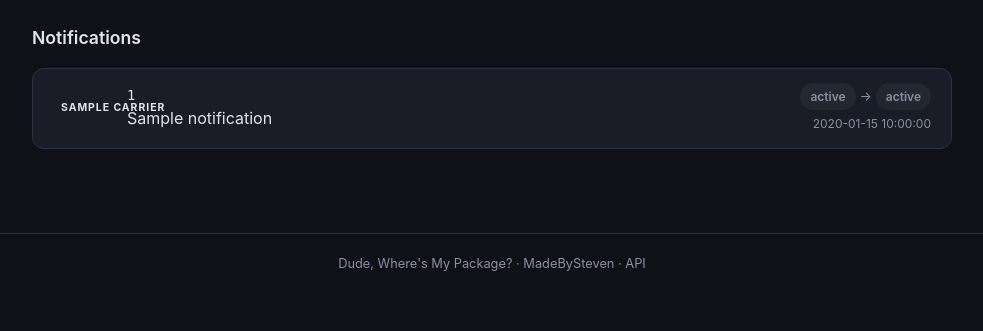
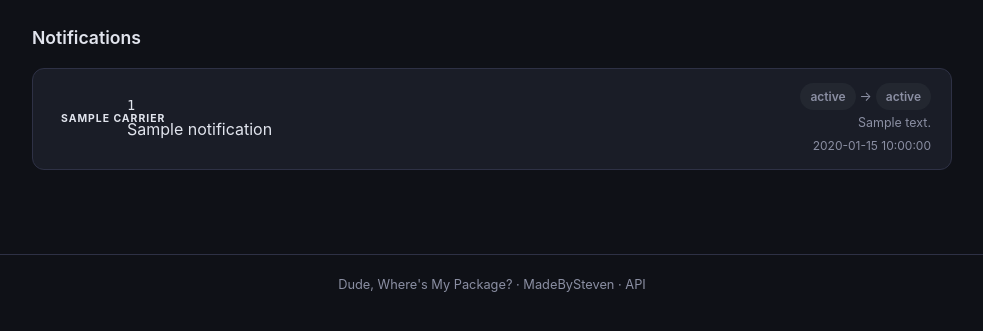
Before and after one commit to stevendejongnl/dude-wheres-my-package, a Python web app: template src/dwmp/templates/notifications.html in a window 1280 px wide. Shown: the part 81-412 px from the top of the page, without its empty margins (148-1131 px from the left). Run offline with Jinja, Linux system fonts and the light colour scheme; the template is opened without the code that fills it: most values are stand-ins (such as "Sample title", 1, 10 or a date in 2020).

Commit message:
feat(notifications): include event description in status-change notifications
Notifications previously only showed "in_transit → out_for_delivery"
with no context about what actually happened. Now the latest event
description is stored alongside the status change, e.g. "The shipment
has been loaded onto the delivery vehicle".

Adds notifications.description column (migration included), threads it
through repository → service → template. Displayed below the status
transition in smaller dimmed text.

Co-Authored-By: Claude Opus 4.6 (1M context) <noreply@anthropic.com>

```diff
--- a/src/dwmp/templates/base.html
+++ b/src/dwmp/templates/base.html
@@ -417,6 +417,10 @@
     .notification-right { display: flex; flex-direction: column; align-items: flex-end; gap: 4px; flex-shrink: 0; }
     .notification-transition { display: flex; align-items: center; gap: 4px; flex-wrap: wrap; justify-content: flex-end; }
     .status-arrow { color: var(--text-dim); font-size: 0.8rem; }
+    .notification-desc {
+      font-size: 0.78rem; color: var(--text-dim); line-height: 1.4;
+      max-width: 320px; text-align: right;
+    }
     .notif-unread-dot {
       width: 8px; height: 8px; border-radius: 50%;
       background: var(--accent); flex-shrink: 0;
--- a/src/dwmp/templates/notifications.html
+++ b/src/dwmp/templates/notifications.html
@@ -22,6 +22,9 @@
         <span class="status-arrow">&rarr;</span>
         <span class="status status-{{ n.new_status }}">{{ n.new_status_display }}</span>
       </div>
+      {% if n.description %}
+      <span class="notification-desc">{{ n.description }}</span>
+      {% endif %}
       <span class="pkg-date">{{ n.formatted_time }}</span>
     </div>
   </div>
```
Also changed, not shown: src/dwmp/services/tracking.py (+7 -0 lines), src/dwmp/storage/repository.py.
